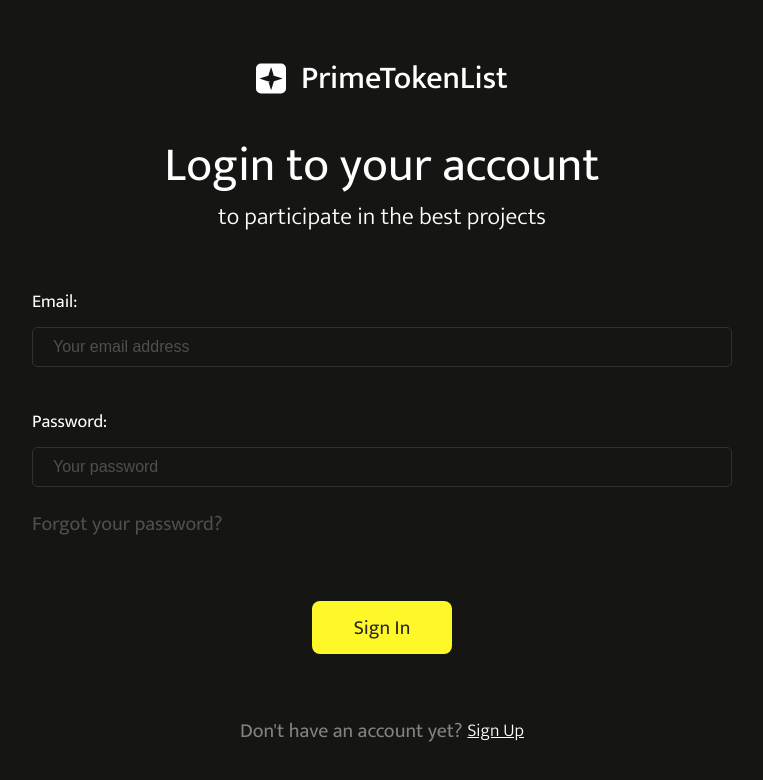
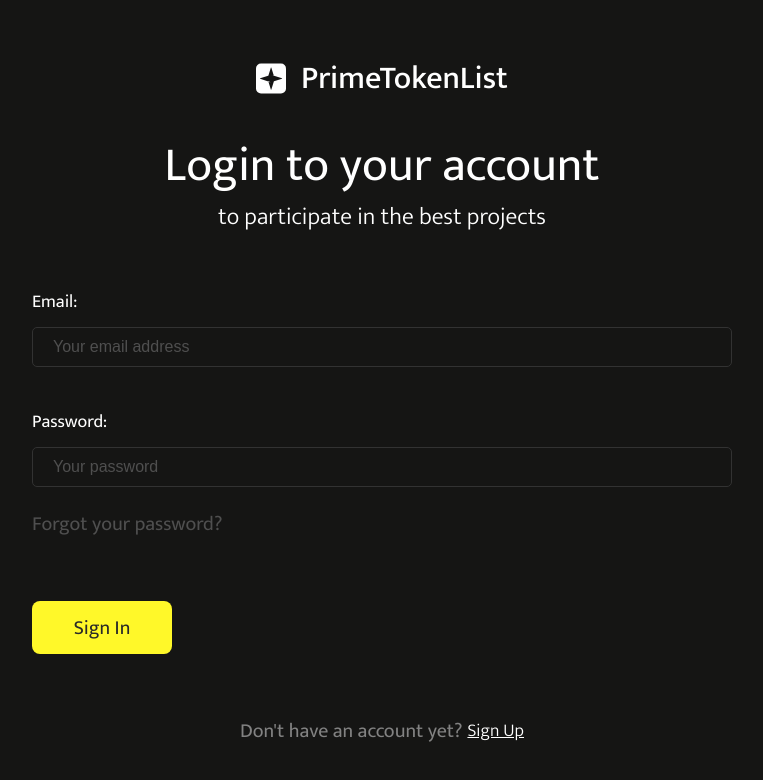
Before and after one commit to IgorMokhov/PTL_Frontend, a React (Vite) app: page /login in a window 1280 px wide. Shown: the top 780 px of the page, without its empty margins (258-1021 px from the left). Built offline with nearby package versions, Linux system fonts and the light colour scheme.

Commit message:
feat: updated styles for CustomButton

```diff
--- a/src/components/CustomButton/CustomButton.module.scss
+++ b/src/components/CustomButton/CustomButton.module.scss
@@ -1,4 +1,7 @@
 .customButton {
+  display: flex;
+  justify-content: center;
+  align-items: center;
   border-radius: 8px;
   border: none;
   cursor: pointer;
@@ -8,6 +11,10 @@
 
   &:disabled {
     opacity: 0.5;
+  }
+
+  img {
+    margin-right: 10px;
   }
 }
 
```
